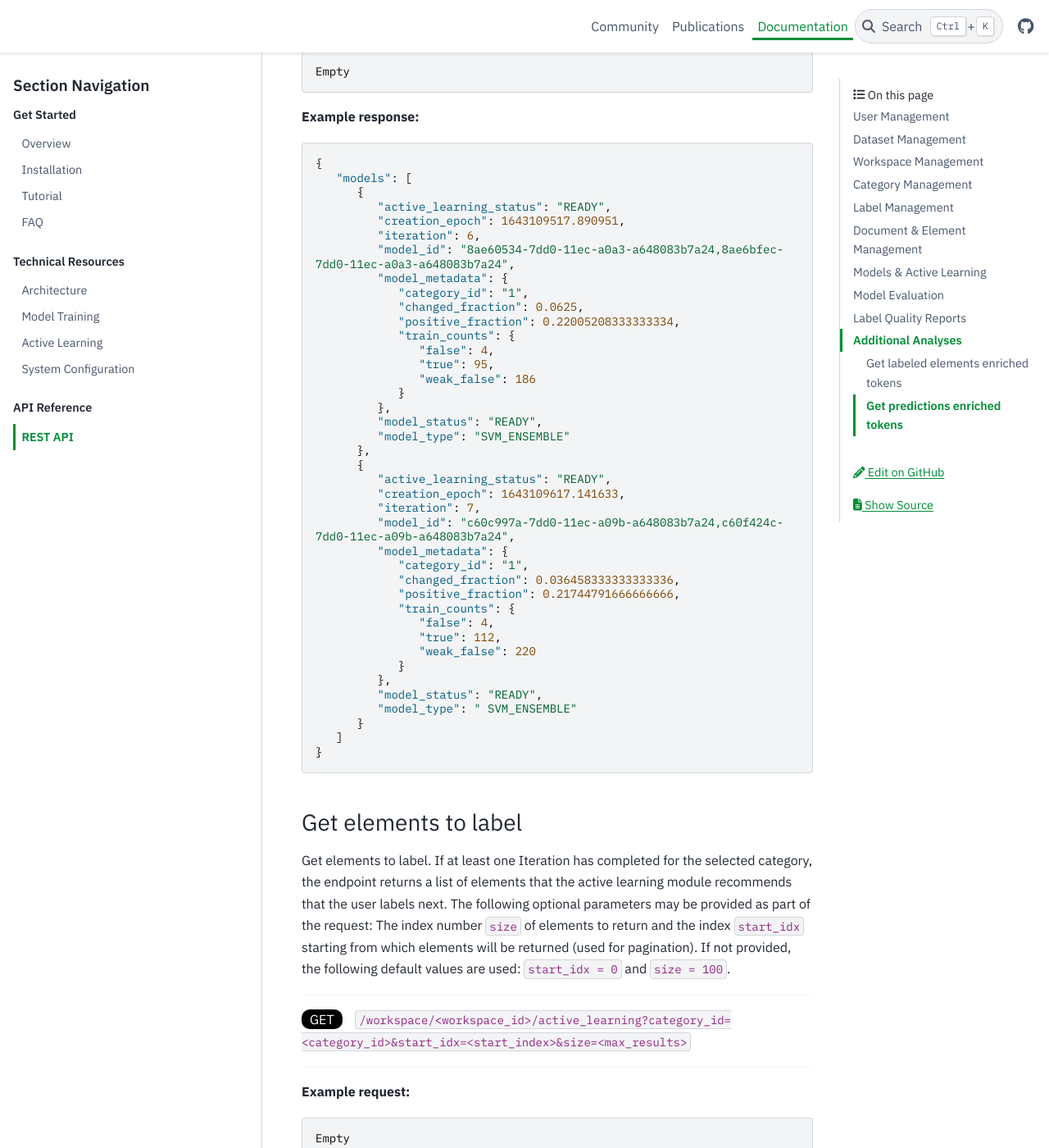
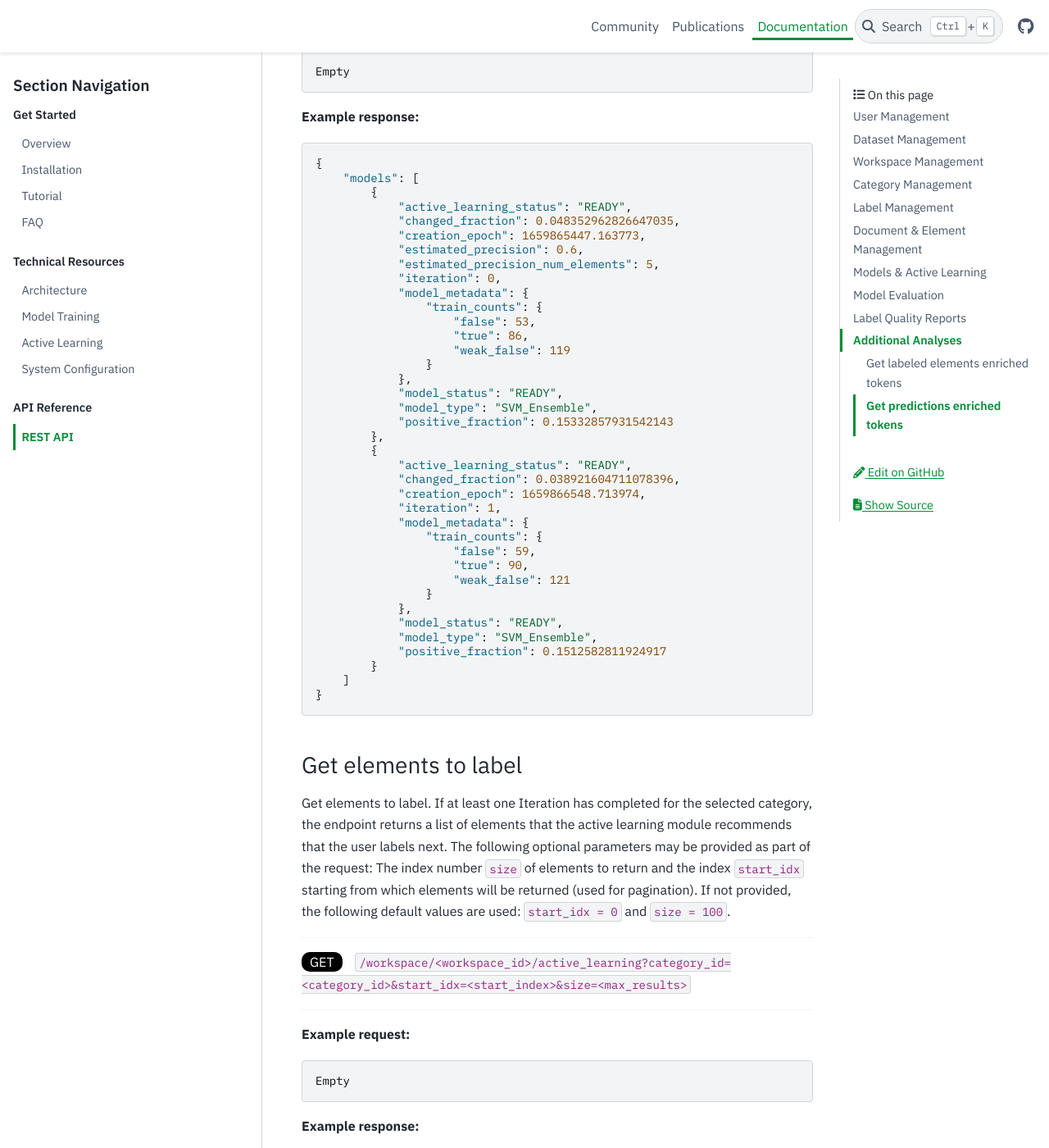
Before and after one commit to label-sleuth/label-sleuth.org, a Sphinx documentation site: the page built from docs/docs/dev/api.md, in a window 1280 px wide and 1400 px high, scrolled down 16669 px. Shown: the whole window at 82% size. Built offline with Sphinx 7.4.7 and the PyData theme 0.15.4, drawn with Linux system fonts in a browser that asks for light colours.

Commit message:
update /models response according to the latest version move iteration info outside the model_metadata

````diff
--- a/docs/docs/dev/api.md
+++ b/docs/docs/dev/api.md
@@ -803,44 +803,42 @@ Empty
 
 ```json
 {
-   "models": [
-      {
-         "active_learning_status": "READY",
-         "creation_epoch": 1643109517.890951,
-         "iteration": 6,
-         "model_id": "8ae60534-7dd0-11ec-a0a3-a648083b7a24,8ae6bfec-7dd0-11ec-a0a3-a648083b7a24",
-         "model_metadata": {
-            "category_id": "1",
-            "changed_fraction": 0.0625,
-            "positive_fraction": 0.22005208333333334,
-            "train_counts": {
-               "false": 4,
-               "true": 95,
-               "weak_false": 186
-            }
-         },
-         "model_status": "READY",
-         "model_type": "SVM_ENSEMBLE"
-      },
-      {
-         "active_learning_status": "READY",
-         "creation_epoch": 1643109617.141633,
-         "iteration": 7,
-         "model_id": "c60c997a-7dd0-11ec-a09b-a648083b7a24,c60f424c-7dd0-11ec-a09b-a648083b7a24",
-         "model_metadata": {
-            "category_id": "1",
-            "changed_fraction": 0.036458333333333336,
-            "positive_fraction": 0.21744791666666666,
-            "train_counts": {
-               "false": 4,
-               "true": 112,
-               "weak_false": 220
-            }
-         },
-         "model_status": "READY",
-         "model_type": " SVM_ENSEMBLE"
-      }
-   ]
+    "models": [
+        {
+            "active_learning_status": "READY",
+            "changed_fraction": 0.048352962826647035,
+            "creation_epoch": 1659865447.163773,
+            "estimated_precision": 0.6,
+            "estimated_precision_num_elements": 5,
+            "iteration": 0,
+            "model_metadata": {
+                "train_counts": {
+                    "false": 53,
+                    "true": 86,
+                    "weak_false": 119
+                }
+            },
+            "model_status": "READY",
+            "model_type": "SVM_Ensemble",
+            "positive_fraction": 0.15332857931542143
+        },
+        {
+            "active_learning_status": "READY",
+            "changed_fraction": 0.038921604711078396,
+            "creation_epoch": 1659866548.713974,
+            "iteration": 1,
+            "model_metadata": {
+                "train_counts": {
+                    "false": 59,
+                    "true": 90,
+                    "weak_false": 121
+                }
+            },
+            "model_status": "READY",
+            "model_type": "SVM_Ensemble",
+            "positive_fraction": 0.1512582811924917
+        }
+    ]
 }
 ```
 
````
